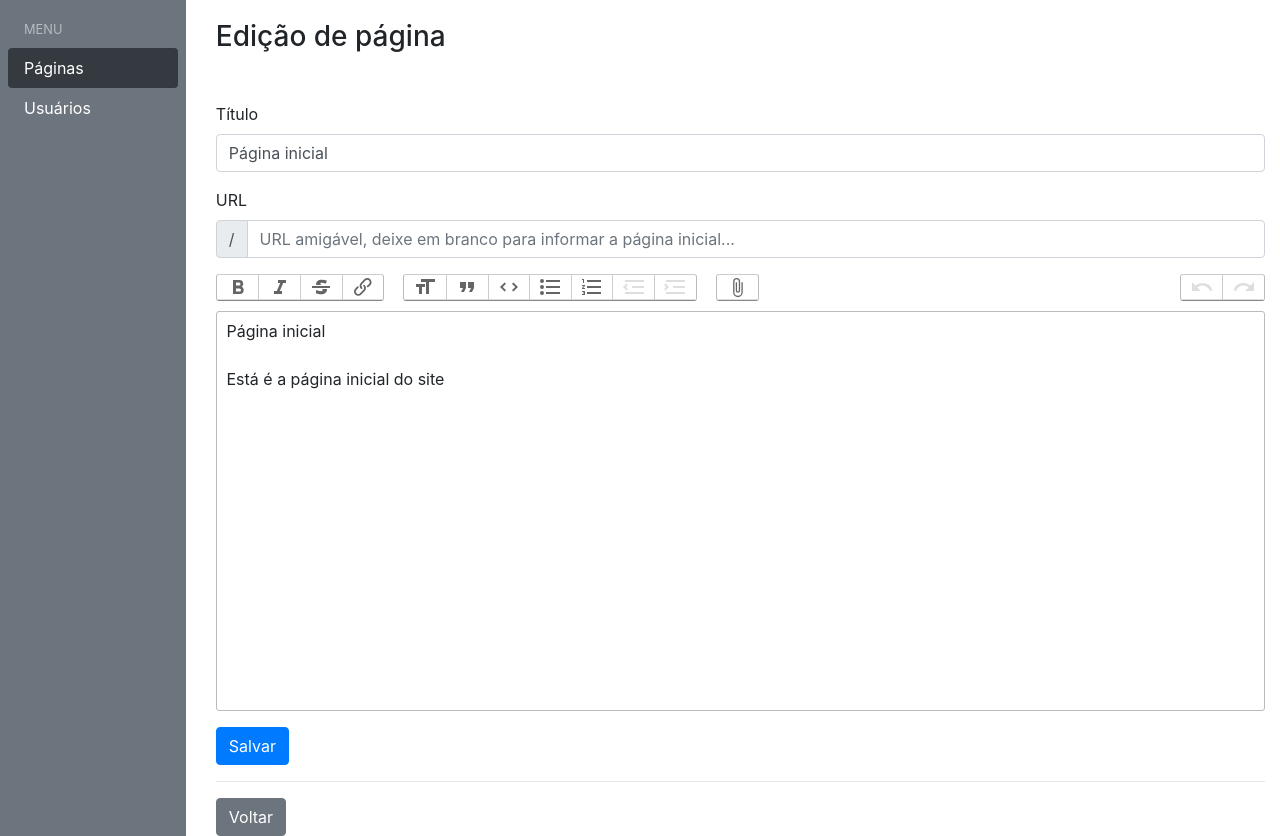
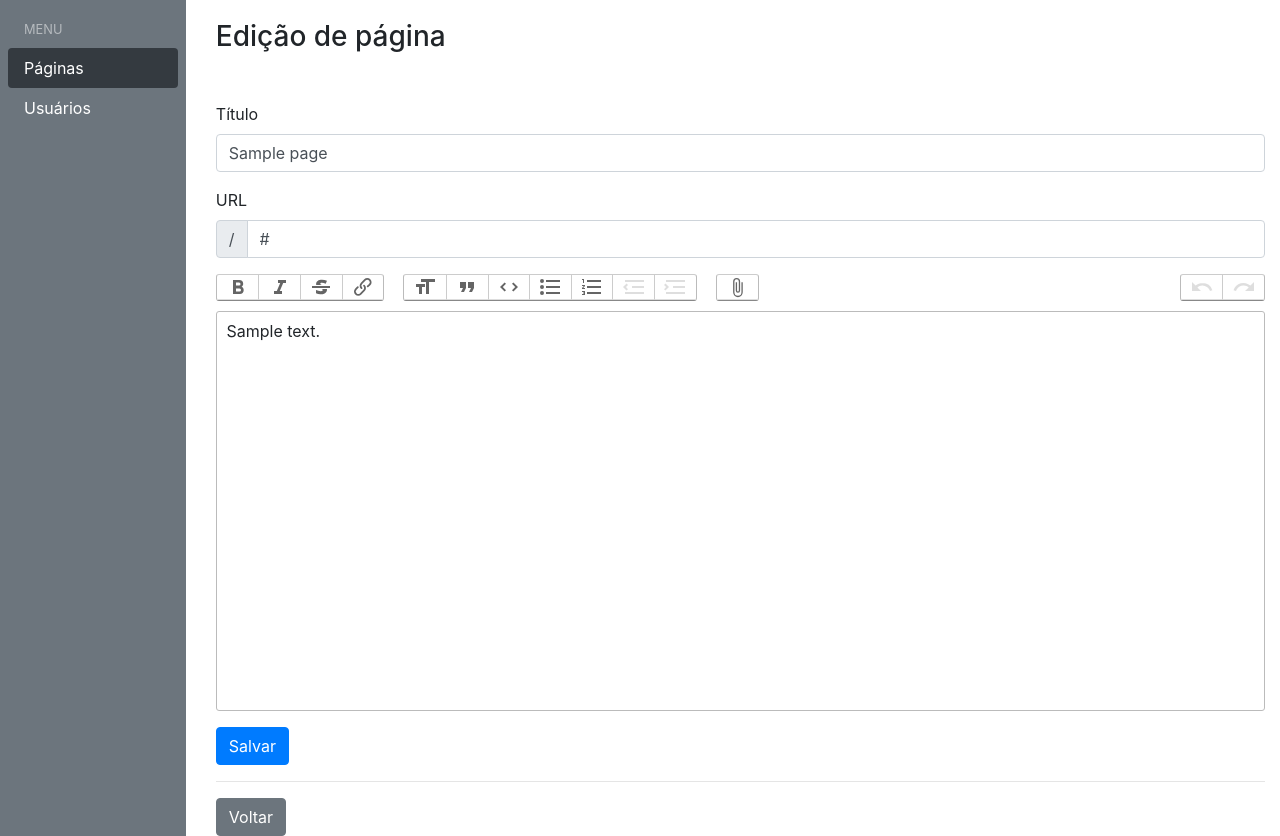
Before and after one commit to heitor92/projeto-site-adm, a PHP site: page /admin/pages/1/edit in a window 1280 px wide. Shown: the part 56-892 px from the top of the page. Run offline with PHP 8.4, Linux system fonts and the light colour scheme; tables that the repository leaves empty hold one stand-in row (values such as "Sample post").

Commit message:
Edição de registro

```diff
--- a/code/admin/pages/db.php
+++ b/code/admin/pages/db.php
@@ -41,9 +41,18 @@ $pages_create = function () use ($conn) {
     return $stmt->execute();
 };
 
-$pages_edit = function ($id) {
-    // atualiza uma página
+$pages_edit = function ($id) use ($conn){
+    $data = pages_get_data('/admin/pages/' . $id . '/edit');
+
+    $sql = 'UPDATE pages SET title = ?, body = ?, url = ?, updated = NOW() WHERE id = ?';
+
+    $stmt = $conn->prepare($sql);
+    $stmt->bind_param('sssi', $data['title'], $data['body'], $data['url'], $id);
+
     flash('Atualizou registro com sucesso', 'success');
+
+    return $stmt->execute();
+
 };
 
 $pages_delete = function ($id) {
--- a/code/admin/pages/routes.php
+++ b/code/admin/pages/routes.php
@@ -22,7 +22,8 @@ if (resolve('/admin/pages')) {
         $pages_edit($params[1]);
         return header('location: /admin/pages');
     }
-    render('admin/pages/edit', 'admin');
+    $page = $pages_one($params[1]);
+    render('admin/pages/edit', 'admin', ['page' => $page]);
 
 } elseif ($params = resolve('/admin/pages/(\d+)/delete')) {
     if($_SERVER['REQUEST_METHOD'] == 'POST'){
--- a/code/template/admin/pages/edit.tpl.php
+++ b/code/template/admin/pages/edit.tpl.php
@@ -5,7 +5,7 @@
     <div class="form-group">
         <label for="pagesTitle">Título</label>
         <input name="title" id="pagesTitle" type="text" class="form-control"
-            placeholder="Aqui vai o título da página..." required value="Página inicial">
+            placeholder="Aqui vai o título da página..." required value="<?= $data['page']['title']; ?>">
     </div>
 
     <div class="form-group">
@@ -15,12 +15,12 @@
                 <span class="input-group-text">/</span>
             </div>
             <input name="url" id="pagesUrl" type="text" class="form-control"
-                placeholder="URL amigável, deixe em branco para informar a página inicial...">
+                placeholder="URL amigável, deixe em branco para informar a página inicial..." value="<?= $data['page']['url']; ?>">
         </div>
     </div>
 
     <div class="form-group">
-        <input id="pagesBody" type="hidden" name="body" value="<h3>Página inicial</h3><p>Está é a página inicial do site</p>">
+        <input id="pagesBody" type="hidden" name="body" value="<?= $data['page']['body']; ?>">
         <trix-editor input="pagesBody"></trix-editor>
     </div>
 
@@ -30,4 +30,4 @@
 
 <hr>
 
-<a href="/admin/pages/1" class="btn btn-secondary">Voltar</a>
+<a href="/admin/pages/<?= $data['page']['id']; ?>" class="btn btn-secondary">Voltar</a>
```
Also changed, not shown: 2 other files.
